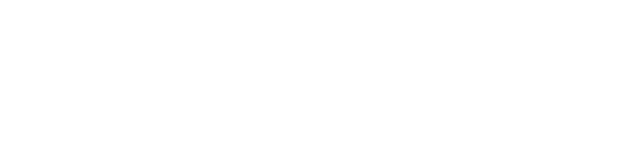
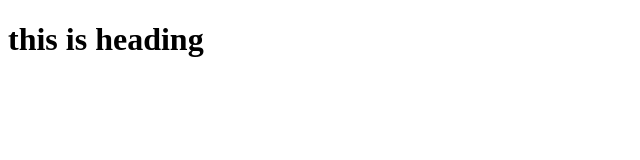
Before and after one commit to Salman-itShaala/test, a plain HTML site: page index.html in a window 1280 px wide. Shown: the whole page, without its empty margins (0-640 px from the left). Drawn offline with Linux system fonts and the light colour scheme.

Commit message:
added another heading

```diff
--- a/index.html
+++ b/index.html
@@ -5,5 +5,7 @@
     <meta name="viewport" content="width=device-width, initial-scale=1.0" />
     <title>Document</title>
   </head>
-  <body></body>
+  <body>
+    <h1>this is heading</h1>
+  </body>
 </html>
```
